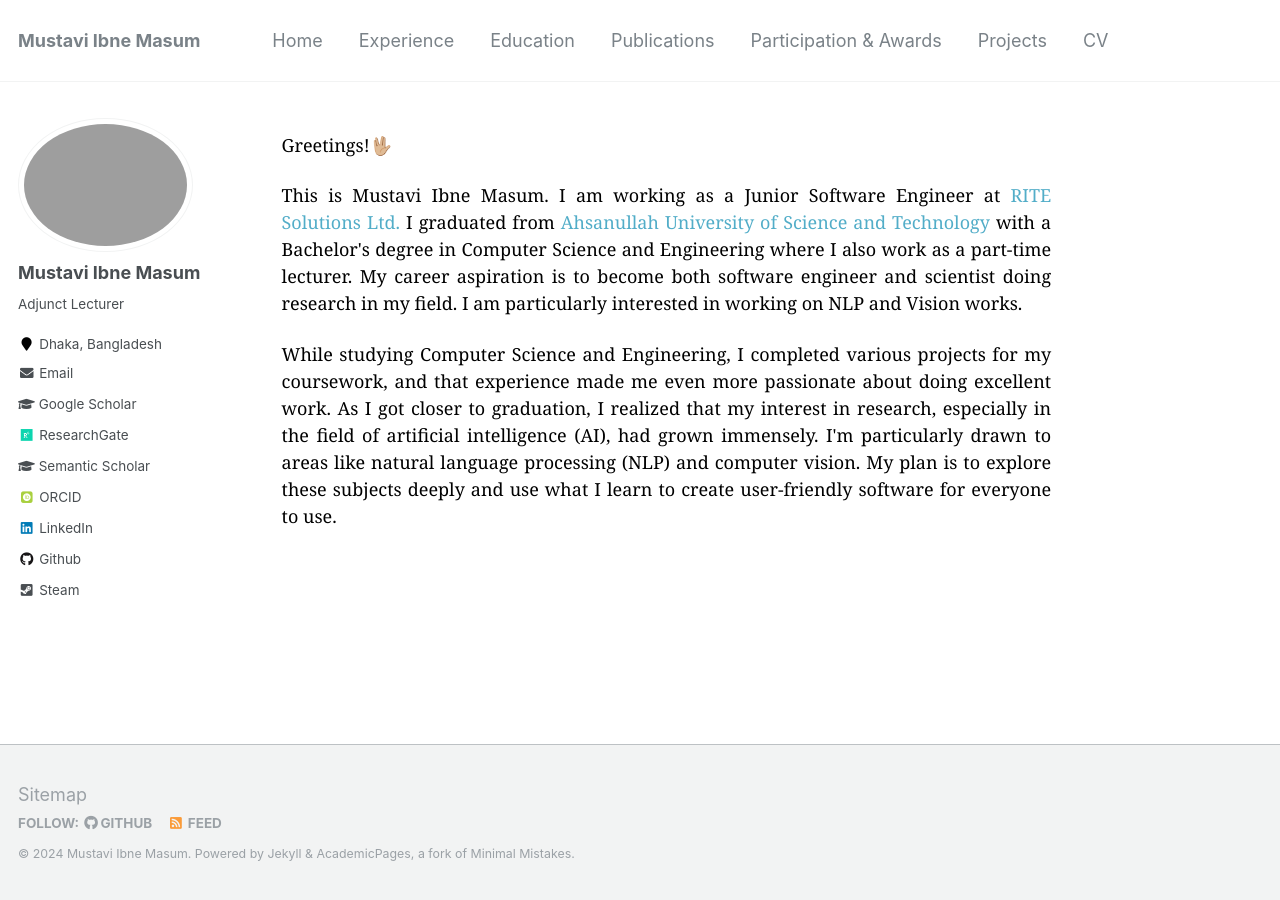
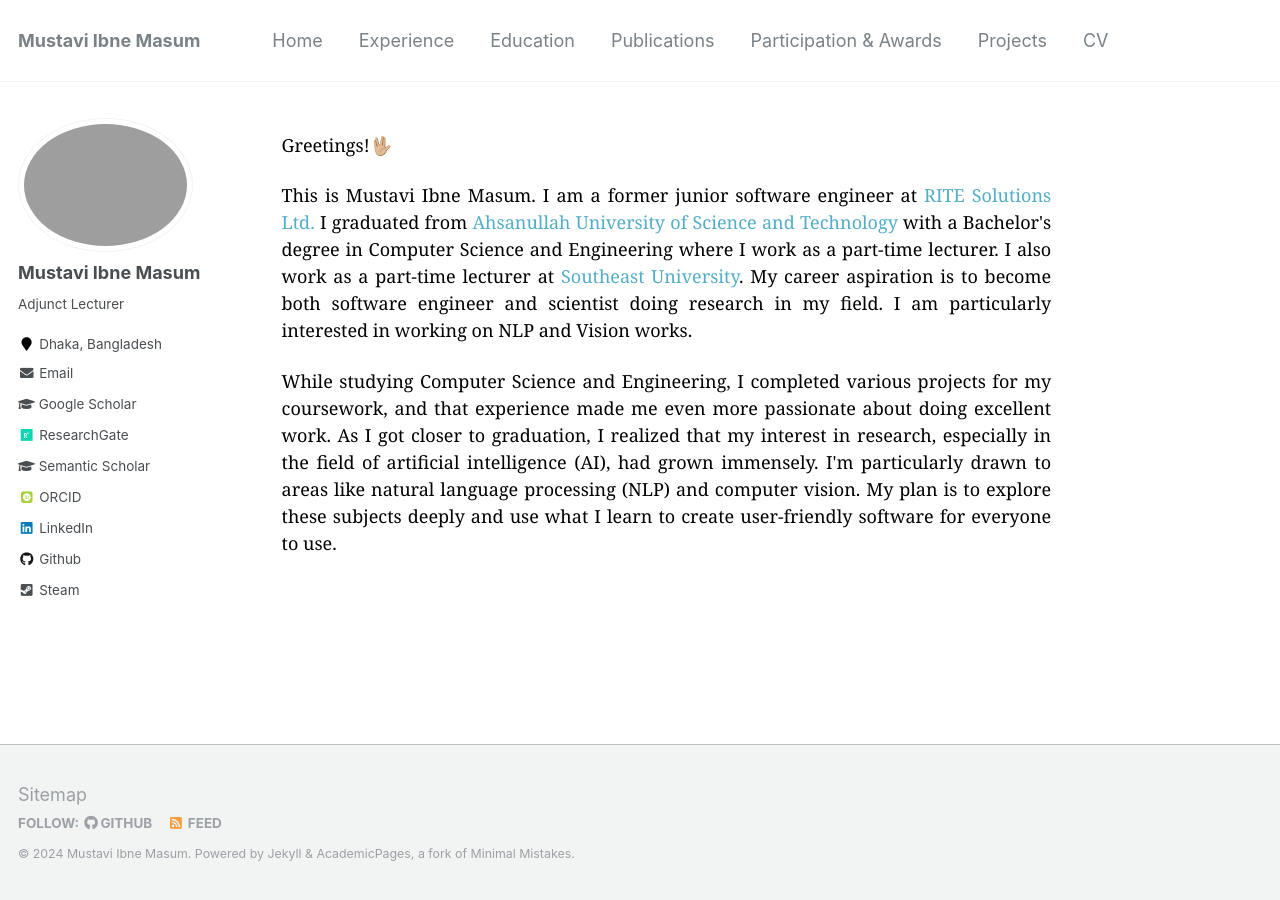
Before and after one commit to Mustavi-Ibne-Masum/mustavi-ibne-masum.github.io, a Jekyll site: the page built from _pages/about.md, in a window 1280 px wide. Built offline with Jekyll 4.4.1, drawn with Linux system fonts in a browser that asks for light colours; some web fonts are replaced.

Commit message:
Update about.md

```diff
--- a/_pages/about.md
+++ b/_pages/about.md
@@ -10,9 +10,9 @@ redirect_from:
 
 <span style="color:black; font-family:Georgia">Greetings!🖖🏼</span>
 
-<p style="text-align:justify; color:black; font-family:Georgia">This is Mustavi Ibne Masum. I am working as a Junior Software Engineer at <a href="https://www.rite.com.bd/">RITE Solutions Ltd.</a> I graduated from
+<p style="text-align:justify; color:black; font-family:Georgia">This is Mustavi Ibne Masum. I am a former junior software engineer at <a href="https://www.rite.com.bd/">RITE Solutions Ltd.</a> I graduated from
 <a href="https://aust.edu/">Ahsanullah University of Science and Technology</a> with a Bachelor's degree in Computer Science and
-Engineering where I also work as a part-time lecturer. My career aspiration is to become both software engineer and scientist doing research in my field.
+Engineering where I work as a part-time lecturer. I also work as a part-time lecturer at <a href="https://seu.edu.bd/">Southeast University</a>. My career aspiration is to become both software engineer and scientist doing research in my field.
 I am particularly interested in working on NLP and Vision works. </p>
 
 
```
